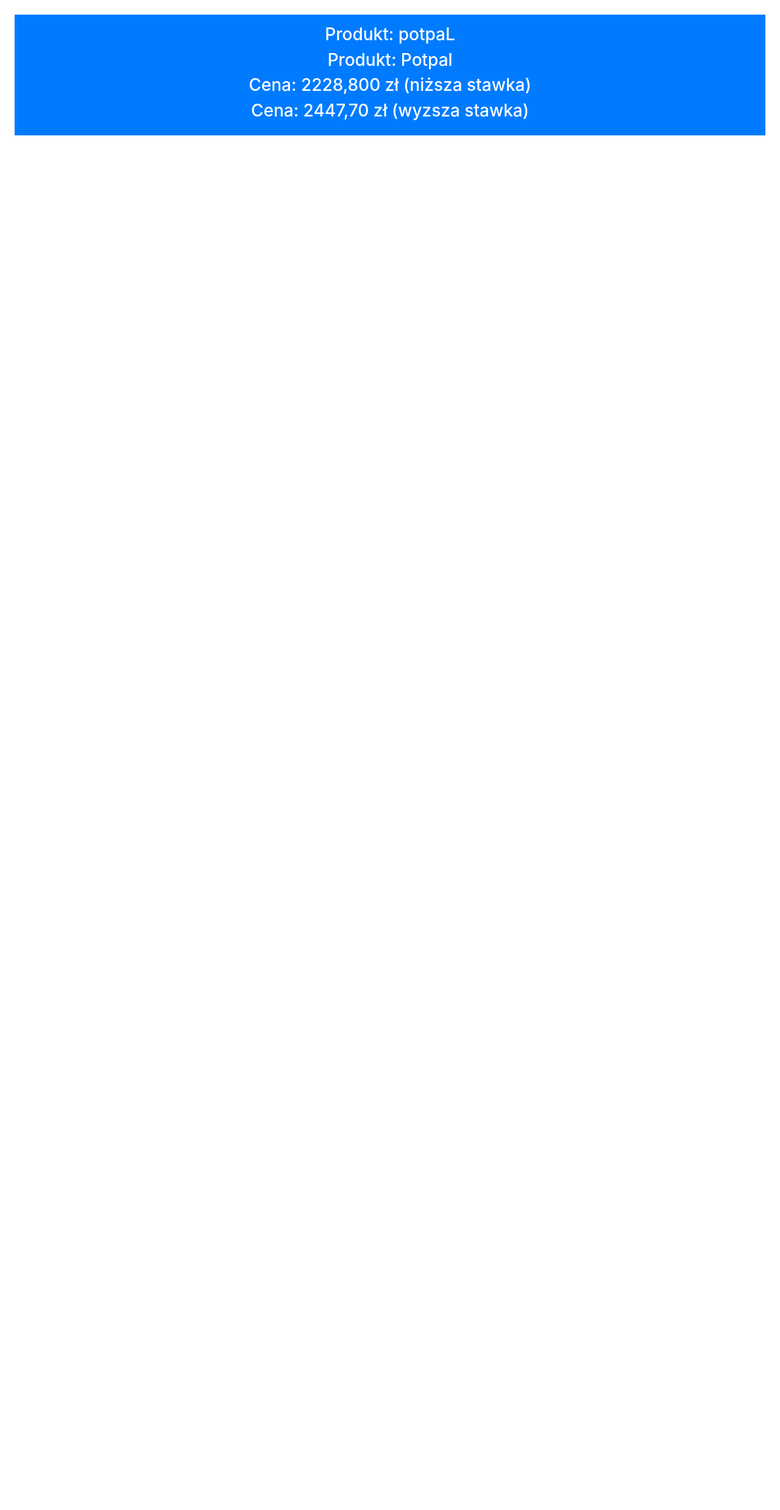
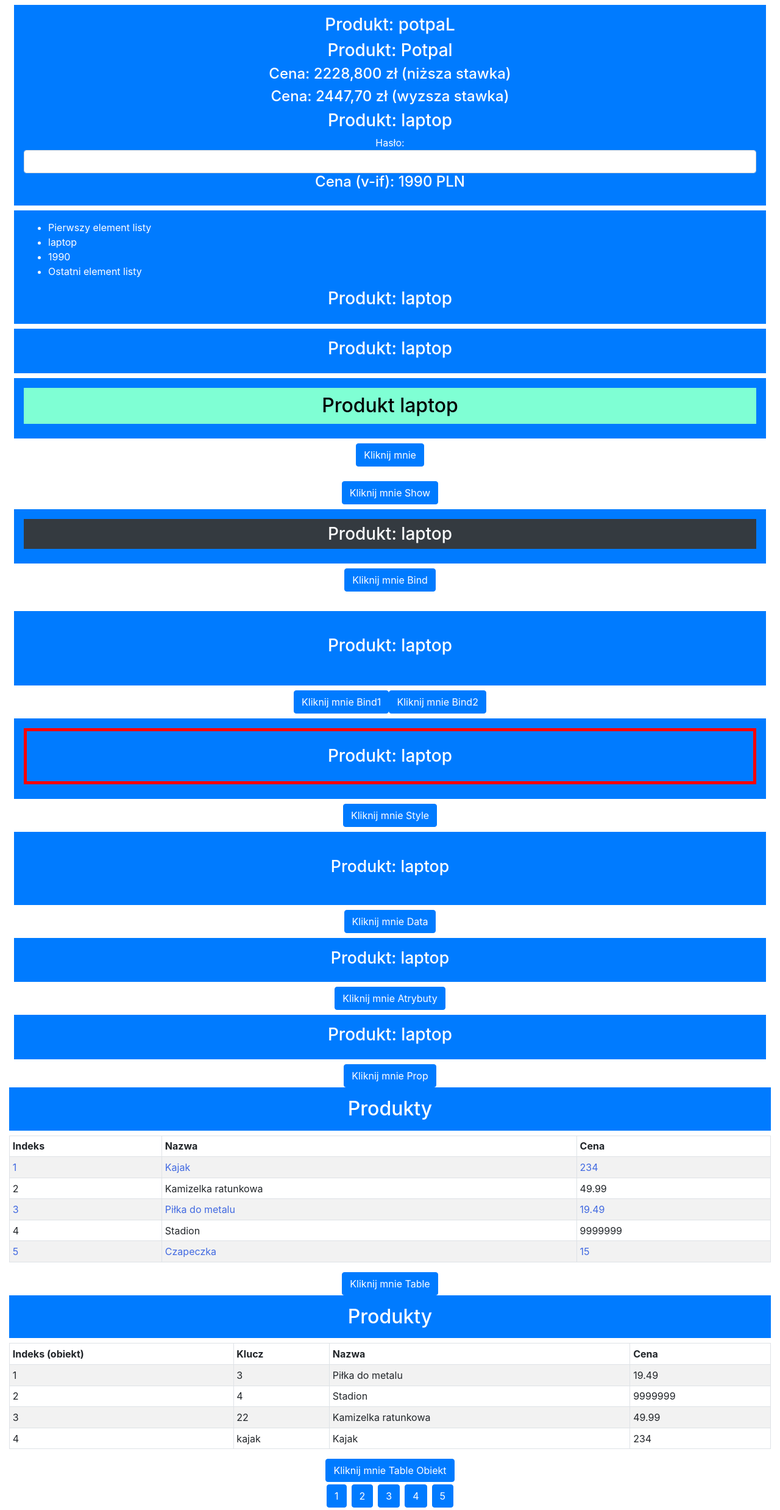
Before and after one commit to zxvcv/SSI_Lab_PK, a Vue app: page / in a window 1280 px wide. Shown: the whole page at 61% size. Before the commit the page ends 800 px from the top, so only its background shows below. Built offline with nearby package versions, Linux system fonts and the light colour scheme.

Commit message:
lab4_clean vue_lab2_clean

```diff
--- a/src/App.html
+++ b/src/App.html
@@ -1,8 +1,125 @@
-<div class="text-center p-3">
+<div class="container-fluid text-center">
     <div class="bg-primary text-white text-center m-2 p-3">
         <h3>Produkt: {{ nazwa | wielka | odwroc }}</h3>
         <h3>Produkt: {{ nazwa | odwroc | wielka }}</h3>
-        <h3>Cena: {{ pobierzCalkowitaCene(nizszyPodatek) | waluta(3) }} (niższa stawka)</h3>
-        <h3>Cena: {{ pobierzCalkowitaCene(wyzszyPodatek) | walutaG }} (wyzsza stawka)</h3>
+
+        <h4>Cena: {{ pobierzCalkowitaCene(nizszyPodatek) | waluta(3) }} (niższa stawka)</h4>
+        <h4>Cena: {{ pobierzCalkowitaCene(wyzszyPodatek) | walutaG }} (wyzsza stawka)</h4>
+
+        <h3>Produkt: <span v-text="nazwa"></span> </h3>
+        <span v-html="fragment"></span>
+        <h4 v-if="pokazElementy">Cena (v-if): {{ cena }} PLN</h4>
+    </div>
+
+    <div class="bg-primary text-white text-center m-2 p-3">
+        <ul class="text-left">
+            <li>Pierwszy element listy</li>
+            <template v-if="pokazElementy">
+                <li>{{ nazwa }}</li>
+                <li>{{ cena }}</li>
+            </template>
+            <li>Ostatni element listy</li>
+        </ul>
+        <h3 v-if="pokazElementy">Produkt: {{ nazwa }}</h3>
+        <h3 v-else>Produkt: {{ cena }}</h3>
+    </div>
+    <div class="bg-primary text-white text-center m-2 p-3">
+        <h3 v-if="licznik % 3 === 0">Produkt: {{ nazwa }}</h3>
+        <h3 v-else-if="licznik % 3 === 1">Cena: {{ cena }}</h3>
+        <h3 v-else>kategoria: {{ kategoria }}</h3>
+    </div>
+    <div class="bg-primary text-white text-center m-2 p-3">
+        <h2 v-show="licznik % 2 == 0">Produkt {{ nazwa }}</h2>
+        <h2 v-show="licznik % 2 != 0">Cena: {{ cena }}</h2>
+    </div>
+
+    <button class="btn btn-primary" v-on:click="przechwycKlikniecie">
+        Kliknij mnie
+    </button><br/><br/>
+    <button class="btn btn-primary" v-on:click="przechwycKlikniecieShow">
+        Kliknij mnie Show
+    </button>
+
+    <div class="bg-primary text-white text-center m-2 p-3">
+        <h3 v-bind:class="klasyElementu">Produkt: {{ nazwa }}</h3>
+    </div>
+    <button class="btn btn-primary" v-on:click="przechwycKlikniecieBind">
+        Kliknij mnie Bind
+    </button><br/><br/>
+
+    <div class="bg-primary text-white text-center m-2 p-3">
+        <h3 v-bind:class="klasyElementu2" class="p-4">Produkt: {{ nazwa }}</h3>
+    </div>
+    <button class="btn btn-primary" v-on:click="przechwycKlikniecieBind1">
+        Kliknij mnie Bind1
+    </button>
+    <button class="btn btn-primary" v-on:click="przechwycKlikniecieBind2">
+        Kliknij mnie Bind2
+    </button>
+
+    <div class="bg-primary text-white text-center m-2 p-3">
+        <h3 v-bind:style="styleElementu" class="p-4">Produkt: {{ nazwa }}</h3>
+    </div>
+    <button class="btn btn-primary" v-on:click="przechwycKlikniecieStyle">
+        Kliknij mnie Style
+    </button>
+
+    <div class="bg-primary text-white text-center m-2 p-3">
+        <h3 v-bind:data-size="rozmiar" class="p-4">Produkt: {{ nazwa }}</h3>
+    </div>
+    <button class="btn btn-primary" v-on:click="przechwycKlikniecieData">
+        Kliknij mnie Data
+    </button>
+
+    <div class="bg-primary text-white text-center m-2 p-3">
+        <h3 v-bind="wartosciAtrybutow">Produkt: {{ nazwa }}</h3>
+    </div>
+    <button class="btn btn-primary" v-on:click="przechwycKlikniecieAtrybuty">
+        Kliknij mnie Atrybuty
+    </button>
+
+    <div class="bg-primary text-white text-center m-2 p-3">
+        <h3 v-bind:text-content.prop="zawartoscTekstowa"></h3>
+    </div>
+    <button class="btn btn-primary" v-on:click="przechwycKlikniecieProp">
+        Kliknij mnie Prop
+    </button>
+
+    <h2 class="bg-primary text-white text-center p-3">Produkty</h2>
+    <table class="table table-sm table-bordered table-striped text-left">
+        <tr><th>Indeks</th><th>Nazwa</th><th>Cena</th></tr>
+        <tbody>
+            <tr v-for="(p, i) in produkty" v-bind:key="p.nazwa" v-bind:odd="i % 2 == 0">
+                <td>{{ i + 1 }}</td>
+                <td>{{ p.nazwa }}</td>
+                <td>{{ p.cena }}</td>
+            </tr>
+        </tbody>
+    </table>
+    <button class="btn btn-primary" v-on:click="przechwycKlikniecieTable">
+        Kliknij mnie Table
+    </button>
+
+    <h2 class="bg-primary text-white text-center p-3">Produkty</h2>
+    <table class="table table-sm table-bordered table-striped text-left">
+        <tr><th>Indeks (obiekt)</th><th>Klucz</th><th>Nazwa</th><th>Cena</th></tr>
+        <tbody>
+        <tr v-for="(p, key, i) in produktyObiekt" v-bind:key="p.nazwa">
+            <td>{{ i + 1 }}</td>
+            <td>{{ key }}</td>
+            <td>{{ p.nazwa }}</td>
+            <td>{{ p.cena }}</td>
+        </tr>
+        </tbody>
+    </table>
+    <button class="btn btn-primary" v-on:click="przechwycKlikniecieTableObiekt">
+        Kliknij mnie Table Obiekt
+    </button>
+
+    <div class="text-center">
+        <!-- eslint-disable-next-line vue/require-v-for-key -->
+        <button v-for="i in 5" v-on:click="przechwycKlikniecieLiczba(i)" class="btn btn-primary m-1">
+            {{ i }}
+        </button>
     </div>
 </div>
--- a/src/App.vue
+++ b/src/App.vue
@@ -1,6 +1,8 @@
 <template src="./App.html"/>
 
 <script>
+import Vue from "vue";
+
 export default {
   name: 'MojKomponent',
   data: function () {
@@ -9,7 +11,40 @@
       cena: 1990,
       nizszyPodatek: 12,
       wyzszyPodatek: 23,
-      licznik: 0
+      kategoria: 'komputery',
+      licznik: 0,
+
+      fragment: `<div class="from-group">
+                    Hasło: <input class="form-control" />
+                 </div>`,
+      pokazElementy: true,
+      podswietlenie: false,
+
+      podswietlenie1: false,
+      podswietlenie2: false,
+
+      podswietlenieStyle: false,
+
+      podswietlenieData: false,
+
+      podswietlenieAtrybuty: false,
+
+      podswietlenieProp: false,
+
+      produkty: [
+        { nazwa: "Kajak", cena: 234 },
+        { nazwa: "Kamizelka ratunkowa", cena: 49.99 },
+        { nazwa: "Piłka do metalu", cena: 19.49 },
+        { nazwa: "Stadion", cena: 9999999 },
+        { nazwa: "Czapeczka", cena: 15 }
+      ],
+
+      produktyObiekt: {
+        "kajak": { nazwa: "Kajak", cena: 234 },
+        22: { nazwa: "Kamizelka ratunkowa", cena: 49.99 },
+        3: { nazwa: "Piłka do metalu", cena: 19.49 },
+        "4": { nazwa: "Stadion", cena: 9999999 }
+      }
     }
   },
   computed: {
@@ -18,11 +53,82 @@
     },
     wyzszaCalkowitaCena: function () {
       return this.pobierzCalkowitaCene(this.wyzszyPodatek)
+    },
+    klasyElementu() {
+      return this.podswietlenie
+          ? ["bg-light", "text-dark", "display-4"]
+          : ["bg-dark", "text-light", "p-2"];
+    },
+    klasyElementu2() {
+      return {
+          "text-dark": this.podswietlenie1,
+          "bg-light": this.podswietlenie2
+      }
+    },
+    styleElementu() {
+      return {
+        "border": "5px solid red",
+        "background-color": this.podswietlenieStyle ? "coral" : ""
+      }
+    },
+    rozmiar() {
+      return this.podswietlenieData ? "big": "small";
+    },
+    wartosciAtrybutow() {
+      return {
+        class: this.podswietlenieAtrybuty ? ["bg-light", "text-dark"] : [],
+        style: { border: this.podswietlenieAtrybuty ? "5px solid red" : "" },
+        "data-size": this.podswietlenieAtrybuty ? "big" : "small"
+      }
+    },
+    zawartoscTekstowa() {
+      return this.podswietlenieProp ? "Podswietlenie" : `Produkt: ${this.nazwa}`;
     }
   },
   methods: {
     pobierzCalkowitaCene(podatek) {
       return this.cena + (this.cena * (podatek / 100))
+    },
+    przechwycKlikniecie() {
+      this.pokazElementy = !this.pokazElementy;
+    },
+    przechwycKlikniecieShow() {
+      this.licznik++;
+    },
+    przechwycKlikniecieBind() {
+      this.podswietlenie = !this.podswietlenie;
+    },
+    przechwycKlikniecieBind1() {
+      this.podswietlenie1 = !this.podswietlenie1;
+    },
+    przechwycKlikniecieBind2() {
+      this.podswietlenie2 = !this.podswietlenie2;
+    },
+    przechwycKlikniecieStyle() {
+      this.podswietlenieStyle = !this.podswietlenieStyle;
+    },
+    przechwycKlikniecieData() {
+      this.podswietlenieData = !this.podswietlenieData;
+    },
+    przechwycKlikniecieAtrybuty() {
+      this.podswietlenieAtrybuty = !this.podswietlenieAtrybuty;
+    },
+    przechwycKlikniecieProp() {
+      this.podswietlenieProp = !this.podswietlenieProp;
+    },
+    przechwycKlikniecieTable() {
+      //this.produkty.push(this.produkty.shift())
+      //this.produkty = this.produkty.filter(p => p.cena > 20);
+      //this.produkty[1] = { nazwa: "Buty do bigania", cena: 99 }; //nie aktualizuje się na widoku
+      Vue.set(this.produkty, 1, { nazwa: "Buty do bigania", cena: 99 });
+      //modyfikacja też nie pociągnie za sobą aktualizacji na widoku
+      //trzeba używac metody splice() żeby coś usunąc
+    },
+    przechwycKlikniecieTableObiekt() {
+      Vue.set(this.produktyObiekt, 5, { nazwa: "Buty do bigania", cena: 99 });
+    },
+    przechwycKlikniecieLiczba(liczba) {
+      console.log(`liczba: ${liczba}`);
     }
   },
   filters: {
@@ -42,3 +148,12 @@
   }
 }
 </script>
+
+<style>
+  h2:first-child { background-color: aquamarine; padding: 10px; color: black; }
+
+  [data-size=big] { font-size: 40pt; }
+  [data-size=small] { font-size: 20pt; }
+
+  [odd] { color: royalblue }
+</style>
```
